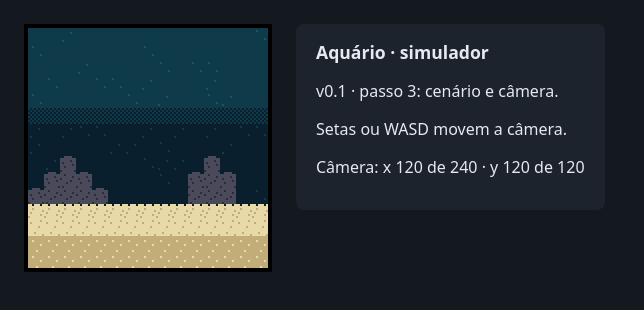
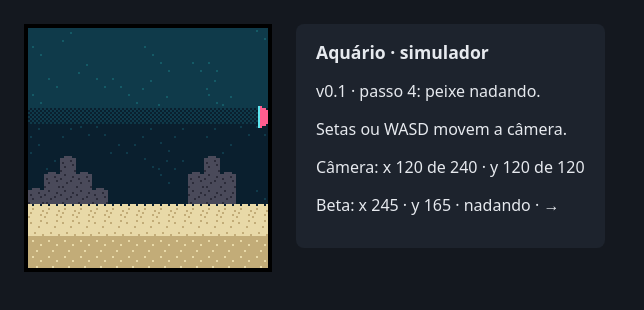
Before and after one commit to 4nor4k/aquario-virtual, a website with bundled scripts: page sim/index.html in a window 1280 px wide. Shown: the whole page, without its empty margins (0-644 px from the left). Built offline with nearby package versions, Linux system fonts and the light colour scheme.

Commit message:
v0.1 passo 4: beta nadando (sprites provisórios, fish e aquarium)
Sprites do beta em texto (filhote, jovem, adulto; 4 quadros de nado),
core/fish.js (nada, para, vira e espelha), core/aquarium.js e
core/mundo.js (medidas, para evitar import circular). 70 testes.

Co-Authored-By: Claude Sonnet 5.5 <noreply@anthropic.com>

```diff
--- a/sim/index.html
+++ b/sim/index.html
@@ -14,9 +14,10 @@
     </section>
     <aside class="painel" id="painel">
       <h1>Aquário · simulador</h1>
-      <p>v0.1 · passo 3: cenário e câmera.</p>
+      <p>v0.1 · passo 4: peixe nadando.</p>
       <p>Setas ou WASD movem a câmera.</p>
       <p id="camera"></p>
+      <p id="peixe"></p>
     </aside>
   </main>
   <script type="module" src="src/main.js"></script>
--- a/sim/src/core/aquarium.js
+++ b/sim/src/core/aquarium.js
@@ -1,12 +1,34 @@
-// O mundo do aquário: tamanhos e medidas. (Nos próximos passos entram também os peixes.)
-// Tudo em pixels de render, como no aparelho.
+// O aquário: a lista de peixes e o sorteio. (Regras de fome, sujeira e pH entram na v0.2.)
+import { criarRng } from './rng.js';
+import { criarPeixe, atualizarPeixe, limitesDoPeixe } from './fish.js';
+import { MUNDO_LARGURA, AREIA_Y } from './mundo.js';
 
-export const TILE = 8;                       // cada bloco do cenário mede 8×8
-export const COLUNAS = 45;                   // 45 blocos de largura
-export const LINHAS = 30;                    // 30 blocos de altura
-export const MUNDO_LARGURA = COLUNAS * TILE; // 360
-export const MUNDO_ALTURA = LINHAS * TILE;   // 240
+export function criarAquario({ semente = 1 } = {}) {
+  const rng = criarRng(semente);
+  const peixes = [];
+  let proximoId = 1;
 
-// Do alto até a linha 25 é água; a partir da linha 26 é areia.
-export const LINHA_AREIA = 26;
-export const AREIA_Y = LINHA_AREIA * TILE;   // 208: onde a areia começa (os peixes ficam acima)
+  return {
+    peixes,
+
+    // Põe um peixe no aquário. Sem posição, ele aparece no meio da água.
+    adicionarPeixe(dados = {}) {
+      const fase = dados.fase || 'adulto';
+      const lim = limitesDoPeixe(fase);
+      const peixe = criarPeixe({
+        ...dados,
+        id: proximoId++,
+        fase,
+        x: dados.x ?? Math.round(MUNDO_LARGURA / 2),
+        y: dados.y ?? Math.round((lim.minY + Math.min(lim.maxY, AREIA_Y)) / 2),
+      });
+      peixes.push(peixe);
+      return peixe;
+    },
+
+    // Um passo do jogo (dt em segundos).
+    atualizar(dt) {
+      for (const peixe of peixes) atualizarPeixe(peixe, dt, rng);
+    },
+  };
+}
--- /dev/null
+++ b/sim/src/core/fish.js
@@ -0,0 +1,115 @@
+// O peixe: dados e comportamento de nado. (Idade e fases entram no passo 5.)
+// São só dados simples + funções, para traduzir fácil para C++ na Fase B.
+import { MUNDO_LARGURA, AREIA_Y } from './mundo.js';
+
+export const FASES = ['filhote', 'jovem', 'adulto', 'idoso'];
+
+// Tamanho do sprite em cada fase (doc 04, seção 5). O idoso usa o tamanho do adulto.
+export const TAMANHO_POR_FASE = {
+  filhote: { largura: 10, altura: 8 },
+  jovem: { largura: 14, altura: 10 },
+  adulto: { largura: 20, altura: 14 },
+  idoso: { largura: 20, altura: 14 },
+};
+
+export const VELOCIDADE_NADO = 15;      // pixels por segundo
+export const QUADROS_POR_SEGUNDO = 6;   // velocidade da animação de nadar
+export const QUADROS_DE_NADO = 4;
+
+const MARGEM_SUPERFICIE = 4;  // o peixe não encosta na superfície
+const MARGEM_AREIA = 2;       // nem na areia
+const DISTANCIA_MINIMA_X = 20; // cada destino fica a pelo menos 20 pixels de lado
+const VARIACAO_Y = 30;        // e muda de altura em até 30 pixels
+
+// Até onde o centro do peixe pode ir, conforme o tamanho dele.
+export function limitesDoPeixe(fase) {
+  const { largura, altura } = TAMANHO_POR_FASE[fase];
+  const meiaL = Math.ceil(largura / 2);
+  const meiaA = Math.ceil(altura / 2);
+  return {
+    minX: meiaL,
+    maxX: MUNDO_LARGURA - meiaL,
+    minY: meiaA + MARGEM_SUPERFICIE,
+    maxY: AREIA_Y - meiaA - MARGEM_AREIA,
+  };
+}
+
+export function criarPeixe({ id = 0, nome = 'Beta', especie = 'beta', fase = 'adulto', x, y }) {
+  if (!TAMANHO_POR_FASE[fase]) throw new RangeError(`fase desconhecida: ${fase}`);
+  return {
+    id,
+    nome,
+    especie,
+    fase,
+    x,
+    y,
+    direcao: 1,            // 1 = olhando para a direita, -1 = para a esquerda
+    destino: null,         // para onde está nadando: { x, y }
+    estado: 'esperando',   // 'nadando' ou 'esperando'
+    espera: 0.5,           // segundos que ainda vai ficar parado
+    tempoAnimacao: 0,      // segundos acumulados, para escolher o quadro da animação
+  };
+}
+
+// Quadro da animação de nadar (0 a 3) neste instante.
+export function quadroDeNado(peixe) {
+  return Math.floor(peixe.tempoAnimacao * QUADROS_POR_SEGUNDO) % QUADROS_DE_NADO;
+}
+
+function escolherDestino(peixe, rng) {
+  const lim = limitesDoPeixe(peixe.fase);
+  const podeEsquerda = peixe.x - DISTANCIA_MINIMA_X >= lim.minX;
+  const podeDireita = peixe.x + DISTANCIA_MINIMA_X <= lim.maxX;
+
+  let vaiDireita;
+  if (podeEsquerda && podeDireita) vaiDireita = rng.inteiro(0, 1) === 1;
+  else vaiDireita = podeDireita;
+
+  const x = vaiDireita
+    ? rng.inteiro(Math.ceil(peixe.x + DISTANCIA_MINIMA_X), lim.maxX)
+    : rng.inteiro(lim.minX, Math.floor(peixe.x - DISTANCIA_MINIMA_X));
+
+  const yMin = Math.max(lim.minY, Math.ceil(peixe.y - VARIACAO_Y));
+  const yMax = Math.min(lim.maxY, Math.floor(peixe.y + VARIACAO_Y));
+  const y = rng.inteiro(yMin, yMax);
+  return { x, y };
+}
+
+// Um passo do peixe (dt em segundos): nada até o destino, espera um pouco e sorteia outro.
+export function atualizarPeixe(peixe, dt, rng) {
+  peixe.tempoAnimacao += dt;
+
+  if (peixe.estado === 'esperando') {
+    peixe.espera -= dt;
+    if (peixe.espera <= 0) {
+      peixe.destino = escolherDestino(peixe, rng);
+      peixe.estado = 'nadando';
+      virarParaODestino(peixe); // já vira antes de sair nadando
+    }
+    return;
+  }
+
+  const dx = peixe.destino.x - peixe.x;
+  const dy = peixe.destino.y - peixe.y;
+  const distancia = Math.sqrt(dx * dx + dy * dy);
+  const passo = VELOCIDADE_NADO * dt;
+
+  if (distancia <= passo) {
+    peixe.x = peixe.destino.x;
+    peixe.y = peixe.destino.y;
+    peixe.destino = null;
+    peixe.estado = 'esperando';
+    peixe.espera = rng.inteiro(5, 30) / 10; // de 0,5 a 3 segundos
+    return;
+  }
+
+  peixe.x += (dx / distancia) * passo;
+  peixe.y += (dy / distancia) * passo;
+  virarParaODestino(peixe);
+}
+
+// Olha para o lado do destino. Se o destino está quase na vertical, mantém o lado atual.
+function virarParaODestino(peixe) {
+  const dx = peixe.destino.x - peixe.x;
+  if (Math.abs(dx) > 0.5) peixe.direcao = dx > 0 ? 1 : -1;
+}
--- /dev/null
+++ b/sim/src/core/mundo.js
@@ -0,0 +1,11 @@
+// Medidas do mundo do aquário. Tudo em pixels de render, como no aparelho.
+
+export const TILE = 8;                       // cada bloco do cenário mede 8×8
+export const COLUNAS = 45;                   // 45 blocos de largura
+export const LINHAS = 30;                    // 30 blocos de altura
+export const MUNDO_LARGURA = COLUNAS * TILE; // 360
+export const MUNDO_ALTURA = LINHAS * TILE;   // 240
+
+// Do alto até a linha 25 é água; a partir da linha 26 é areia.
+export const LINHA_AREIA = 26;
+export const AREIA_Y = LINHA_AREIA * TILE;   // 208: onde a areia começa (os peixes ficam acima)
--- a/sim/src/main.js
+++ b/sim/src/main.js
@@ -4,7 +4,8 @@ import { criarCamera } from './render/camera.js';
 import { gerarMapa } from './render/cenario.js';
 import { desenharQuadro } from './render/scene.js';
 import { criarTeclado } from './input/keyboard.js';
-import { MUNDO_LARGURA, MUNDO_ALTURA } from './core/aquarium.js';
+import { MUNDO_LARGURA, MUNDO_ALTURA } from './core/mundo.js';
+import { criarAquario } from './core/aquarium.js';
 
 const PASSO_MS = 50;           // passo fixo: 20 por segundo (igual no ESP32)
 const VELOCIDADE_CAMERA = 60;  // pixels por segundo
@@ -12,6 +13,7 @@ const VELOCIDADE_CAMERA = 60;  // pixels por segundo
 const canvas = document.getElementById('tela');
 const ctx = canvas.getContext('2d');
 const textoCamera = document.getElementById('camera');
+const textoPeixe = document.getElementById('peixe');
 
 const quadro = criarQuadro();
 const mapa = gerarMapa();
@@ -26,17 +28,24 @@ const camera = criarCamera({
   y: MUNDO_ALTURA - ALTURA,
 });
 
+const aquario = criarAquario({ semente: 1 });
+const beta = aquario.adicionarPeixe({ nome: 'Beta', especie: 'beta', fase: 'adulto', x: 180, y: 150 });
+
 // Um passo do jogo (dt em segundos).
 function atualizar(dt) {
   const dir = teclado.direcao();
   camera.mover(dir.x * VELOCIDADE_CAMERA * dt, dir.y * VELOCIDADE_CAMERA * dt);
+  aquario.atualizar(dt);
 }
 
 function desenhar() {
-  desenharQuadro(quadro, { mapa, camera });
+  desenharQuadro(quadro, { mapa, camera, peixes: aquario.peixes });
   mostrarQuadro(ctx, quadro);
   textoCamera.textContent =
     `Câmera: x ${Math.round(camera.x)} de ${camera.maxX} · y ${Math.round(camera.y)} de ${camera.maxY}`;
+  textoPeixe.textContent =
+    `${beta.nome}: x ${Math.round(beta.x)} · y ${Math.round(beta.y)} · ` +
+    `${beta.estado === 'nadando' ? 'nadando' : 'parado'} · ${beta.direcao === 1 ? '→' : '←'}`;
 }
 
 // Laço: acumula o tempo real e roda passos fixos de 50 ms.
--- a/sim/src/render/cenario.js
+++ b/sim/src/render/cenario.js
@@ -4,7 +4,7 @@
 //   1 a 4 = água (1 = funda, 4 = clara) · 6 e 7 = areia · 8 e 9 = rocha
 //
 // Cores provisórias: refinamos olhando na tela.
-import { TILE, COLUNAS, LINHAS, LINHA_AREIA } from '../core/aquarium.js';
+import { TILE, COLUNAS, LINHAS, LINHA_AREIA } from '../core/mundo.js';
 import { criarRng } from '../core/rng.js';
 
 export const SEMENTE_CENARIO = 2024; // mesma semente = mesmo cenário sempre
--- a/sim/src/render/scene.js
+++ b/sim/src/render/scene.js
@@ -1,7 +1,8 @@
 // Monta um quadro de 120×120: camadas de baixo para cima (doc 04, seção 4).
-// Por enquanto só o cenário; peixes entram no passo 4.
-import { TILE, COLUNAS, LINHAS } from '../core/aquarium.js';
+import { TILE, COLUNAS, LINHAS } from '../core/mundo.js';
+import { quadroDeNado } from '../core/fish.js';
 import { pixelsDoTile } from './cenario.js';
+import { SPRITES, desenharSprite } from './sprites.js';
 import { LARGURA, ALTURA } from './tela.js';
 
 // Desenha no quadro os blocos que aparecem dentro da janela da câmera.
@@ -32,6 +33,19 @@ export function desenharCenario(quadro, mapa, camera) {
   }
 }
 
-export function desenharQuadro(quadro, { mapa, camera }) {
+// Desenha os peixes por cima do cenário. (x, y) do peixe é o centro dele no mundo.
+export function desenharPeixes(quadro, peixes, camera) {
+  const cx = Math.round(camera.x);
+  const cy = Math.round(camera.y);
+  for (const peixe of peixes) {
+    const sprite = SPRITES[peixe.especie][peixe.fase];
+    const x = Math.round(peixe.x - sprite.largura / 2) - cx;
+    const y = Math.round(peixe.y - sprite.altura / 2) - cy;
+    desenharSprite(quadro, sprite, quadroDeNado(peixe), x, y, peixe.direcao === -1);
+  }
+}
+
+export function desenharQuadro(quadro, { mapa, camera, peixes }) {
   desenharCenario(quadro, mapa, camera);
+  desenharPeixes(quadro, peixes, camera);
 }
--- /dev/null
+++ b/sim/src/render/sprites.js
@@ -0,0 +1,163 @@
+// Sprites provisórios do beta, desenhados em texto. Você pode editar à vontade!
+//
+// Cada letra é uma cor da paleta (palette.js), em hexadecimal:
+//   .  transparente      e  roxo (corpo)      a  rosa (nadadeiras e cauda)
+//   b  ciano (borda da cauda)   c  branco (olho)    d  escuro (pupila)
+//
+// O desenho é virado para a DIREITA. Quando o peixe nada para a esquerda, o sprite é espelhado.
+// Cada tamanho (filhote, jovem, adulto) tem:
+//   - corpo:  o desenho inteiro, com a parte da cauda em branco;
+//   - cauda:  só a parte da esquerda (a cauda), em repouso.
+// Os 4 quadros da animação de nadar saem da cauda: repouso, para cima, repouso, para baixo.
+import { LARGURA, ALTURA } from './tela.js';
+
+const CORPO_ADULTO = [
+  '....................',
+  '...........aa.......',
+  '..........aaaa......',
+  '..........aeeeee....',
+  '..........eeeeeeee..',
+  '.........eeeeeecde..',
+  '.........eeeeeeeeee.',
+  '.........eeeeeeeeee.',
+  '.........eeeeeeeee..',
+  '..........eeeeeee...',
+  '...........eeeaa....',
+  '..........aaaa......',
+  '..........aa........',
+  '....................',
+];
+const CAUDA_ADULTO = [
+  '.........',
+  '.........',
+  'ba.......',
+  'baaa.....',
+  'baaaaaa..',
+  'baaaaaaaa',
+  'baaaaaaaa',
+  'baaaaaaaa',
+  'baaaaaaaa',
+  'baaaaaaaa',
+  'baaaaaa..',
+  'baaa.....',
+  'ba.......',
+  '.........',
+];
+
+const CORPO_JOVEM = [
+  '..............',
+  '........aa....',
+  '......aeeee...',
+  '......eeeeee..',
+  '......eeeeecde',
+  '......eeeeeeee',
+  '......eeeeeee.',
+  '.......eeeaa..',
+  '.......aaa....',
+  '..............',
+];
+const CAUDA_JOVEM = [
+  '......',
+  '......',
+  'b.....',
+  'baa...',
+  'baaaaa',
+  'baaaaa',
+  'baaaaa',
+  'baaa..',
+  'ba....',
+  '......',
+];
+
+const CORPO_FILHOTE = [
+  '..........',
+  '......a...',
+  '....eeee..',
+  '....eeecd.',
+  '....eeeeee',
+  '....eeeee.',
+  '.....eea..',
+  '..........',
+];
+const CAUDA_FILHOTE = [
+  '....',
+  'b...',
+  'baa.',
+  'baaa',
+  'baaa',
+  'baaa',
+  'baa.',
+  'b...',
+];
+
+// --- Variações da cauda para a animação -------------------------------------------------
+
+const vazia = (linha) => '.'.repeat(linha.length);
+
+// Cauda sobe 1 pixel
+const subir = (cauda) => [...cauda.slice(1), vazia(cauda[0])];
+// Cauda desce 1 pixel
+const descer = (cauda) => [vazia(cauda[0]), ...cauda.slice(0, -1)];
+
+// Balanço da cauda: repouso, sobe, repouso, desce.
+function quadrosDaCauda(cauda) {
+  return [cauda, subir(cauda), cauda, descer(cauda)];
+}
+
+// --- Montagem ---------------------------------------------------------------------------
+
+// Junta a cauda (parte da esquerda) com o corpo e converte as letras em números da paleta.
+function montarQuadro(corpo, cauda) {
+  const largura = corpo[0].length;
+  const altura = corpo.length;
+  const larguraCauda = cauda[0].length;
+  if (cauda.length !== altura || corpo.some((l) => l.length !== largura)) {
+    throw new Error('sprite: corpo e cauda precisam ter a mesma altura e linhas do mesmo tamanho');
+  }
+  const pix = new Uint8Array(largura * altura);
+  for (let y = 0; y < altura; y++) {
+    const linha = cauda[y] + corpo[y].slice(larguraCauda);
+    for (let x = 0; x < largura; x++) {
+      pix[y * largura + x] = linha[x] === '.' ? 0 : parseInt(linha[x], 16);
+    }
+  }
+  return pix;
+}
+
+function montarSprite(corpo, cauda) {
+  return {
+    largura: corpo[0].length,
+    altura: corpo.length,
+    quadros: quadrosDaCauda(cauda).map((c) => montarQuadro(corpo, c)),
+  };
+}
+
+// Sprites por espécie e fase. O idoso reaproveita o adulto (as cores apagadas vêm depois).
+const ADULTO = montarSprite(CORPO_ADULTO, CAUDA_ADULTO);
+export const SPRITES = {
+  beta: {
+    filhote: montarSprite(CORPO_FILHOTE, CAUDA_FILHOTE),
+    jovem: montarSprite(CORPO_JOVEM, CAUDA_JOVEM),
+    adulto: ADULTO,
+    idoso: ADULTO,
+  },
+};
+
+// --- Desenho ----------------------------------------------------------------------------
+
+// Desenha um quadro de sprite no quadro da tela, com o canto de cima à esquerda em (x, y),
+// já em coordenadas da tela. A cor 0 é transparente. O que sai da tela é cortado.
+export function desenharSprite(quadroTela, sprite, indice, x, y, espelhar = false) {
+  const { largura, altura } = sprite;
+  const pix = sprite.quadros[indice];
+  for (let sy = 0; sy < altura; sy++) {
+    const ty = y + sy;
+    if (ty < 0 || ty >= ALTURA) continue;
+    for (let sx = 0; sx < largura; sx++) {
+      const tx = x + sx;
+      if (tx < 0 || tx >= LARGURA) continue;
+      const cor = pix[sy * largura + (espelhar ? largura - 1 - sx : sx)];
+      if (cor !== 0) quadroTela[ty * LARGURA + tx] = cor;
+    }
+  }
+}
```
Also changed, not shown: sim/tests/aquarium.test.js (added, +48 -0 lines), sim/tests/cenario.test.js (+1 -1 lines), sim/tests/fish.test.js (added, +142 -0 lines), sim/tests/sprites.test.js (added, +104 -0 lines).
